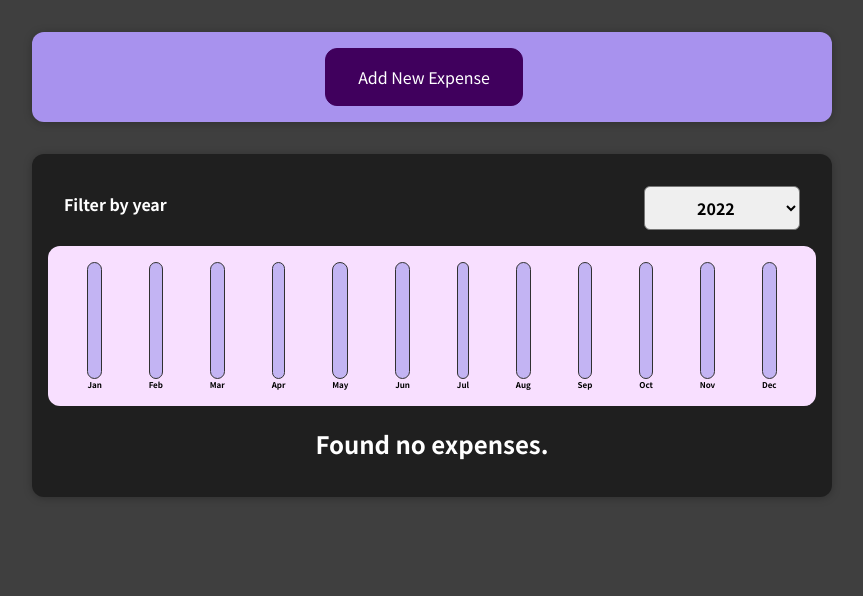
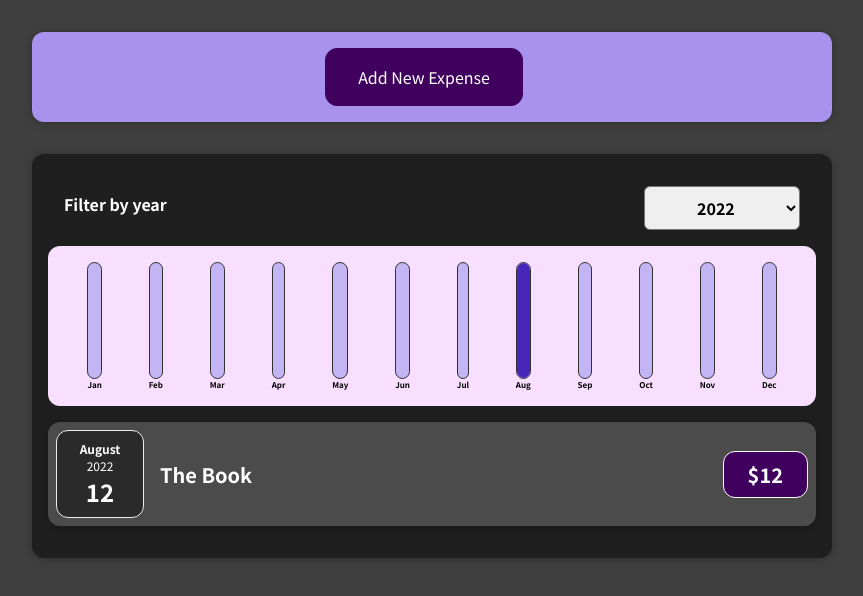
Before and after one commit to RushikeshGandhmal/Expense-Tracker-App, a React (Create React App) app: page / in a window 1280 px wide. Shown: the top 596 px of the page, without its empty margins (208-1071 px from the left). Built offline with nearby package versions, Linux system fonts and the light colour scheme.

Commit message:
Yearly Expense Tracker App completed

```diff
--- a/src/App.js
+++ b/src/App.js
@@ -7,7 +7,7 @@ const DUMMY_EXPENSES = [
     id: "e1",
     title: "Toilet Paper",
     amount: 94.12,
-    date: new Date(2020, 7, 14),
+    date: new Date(2023, 7, 14),
   },
   { id: "e2", title: "New TV", amount: 799.49, date: new Date(2021, 2, 12) },
   {
@@ -21,6 +21,18 @@ const DUMMY_EXPENSES = [
     title: "New Desk (Wooden)",
     amount: 450,
     date: new Date(2021, 5, 12),
+  },
+  {
+    id: "e5",
+    title: "The Book",
+    amount: 12,
+    date: new Date(2022, 7, 12),
+  },
+  {
+    id: "e6",
+    title: "Laptop",
+    amount: 350,
+    date: new Date(2023, 3, 12),
   },
 ];
 
--- a/src/components/Expenses/ExpensesFilter.js
+++ b/src/components/Expenses/ExpensesFilter.js
@@ -14,7 +14,6 @@ const ExpensesFilter = (props) => {
           <option value="2022">2022</option>
           <option value="2021">2021</option>
           <option value="2020">2020</option>
-          <option value="2019">2019</option>
         </select>
       </div>
     </div>
```
